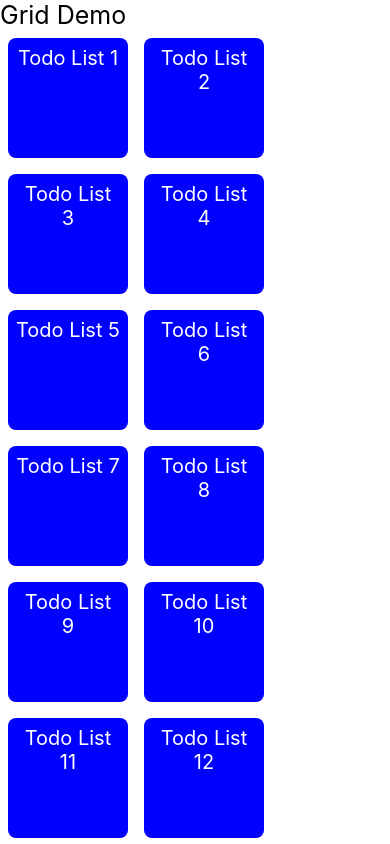
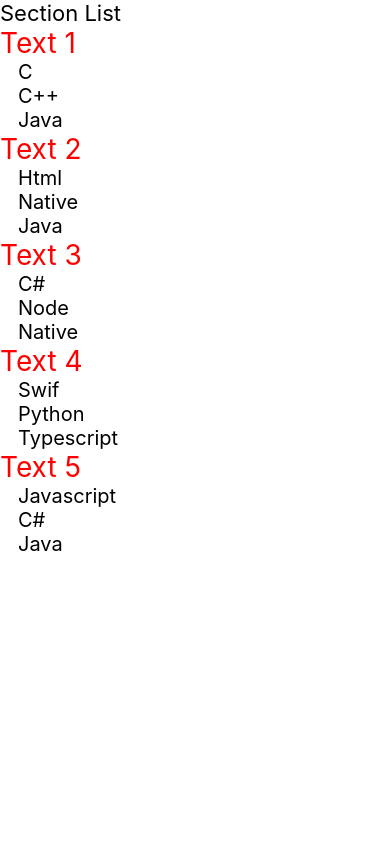
Before and after one commit to ronisarkarexe/R-Native, a React Native app: screen / in a window 390 px wide. Shown: the top 844 px of the page. Built offline with nearby package versions, Linux system fonts and the light colour scheme.

Commit message:
section list

```diff
--- a/App.tsx
+++ b/App.tsx
@@ -1,12 +1,12 @@
 /* eslint-disable react-native/no-inline-styles */
 import React from 'react';
 import {View} from 'react-native';
-import GridStaticTemp from './src/components/grid-static-temp';
+import SectionListComponent from './src/components/section-list';
 
 function App(): React.JSX.Element {
   return (
     <View>
-      <GridStaticTemp />
+      <SectionListComponent />
     </View>
   );
 }
--- /dev/null
+++ b/src/components/section-list.tsx
@@ -0,0 +1,46 @@
+/* eslint-disable prettier/prettier */
+import React from 'react';
+import {SectionList, Text, View} from 'react-native';
+
+const SectionListComponent = () => {
+  const users = [
+    {
+      id: 1,
+      name: 'Text 1',
+      data: ['C', 'C++', 'Java'],
+    },
+    {
+      id: 2,
+      name: 'Text 2',
+      data: ['Html', 'Native', 'Java'],
+    },
+    {
+      id: 3,
+      name: 'Text 3',
+      data: ['C#', 'Node', 'Native'],
+    },
+    {
+      id: 4,
+      name: 'Text 4',
+      data: ['Swif', 'Python', 'Typescript'],
+    },
+    {
+      id: 5,
+      name: 'Text 5',
+      data: ['Javascript', 'C#', 'Java'],
+    },
+  ];
+
+  return (
+    <View>
+      <Text style={{fontSize: 22}}>Section List</Text>
+      <SectionList
+        sections={users}
+        renderItem={({item}) => <Text style={{fontSize: 20, marginLeft: 18}}>{item}</Text>}
+        renderSectionHeader={({section: {name}}) => <Text style={{color: 'red', fontSize: 28}}>{name}</Text>}
+      />
+    </View>
+  );
+};
+
+export default SectionListComponent;
```
